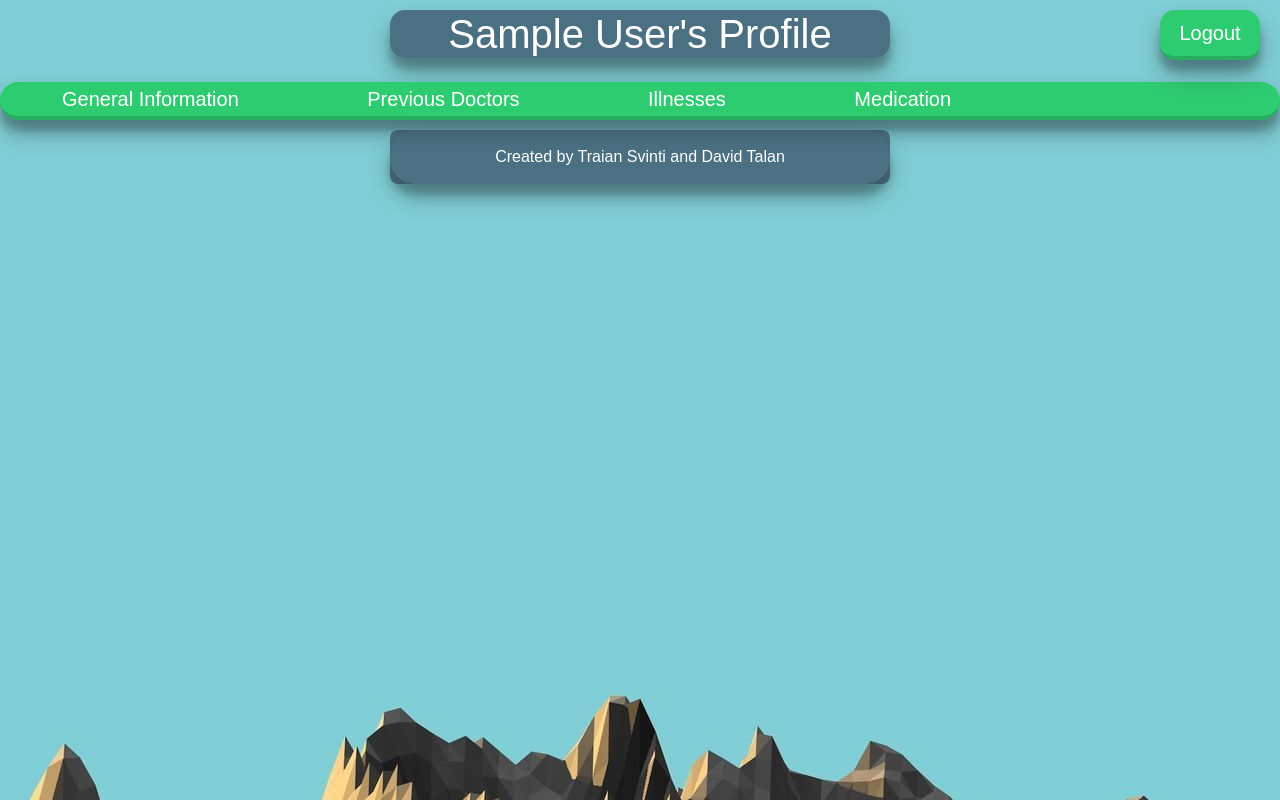
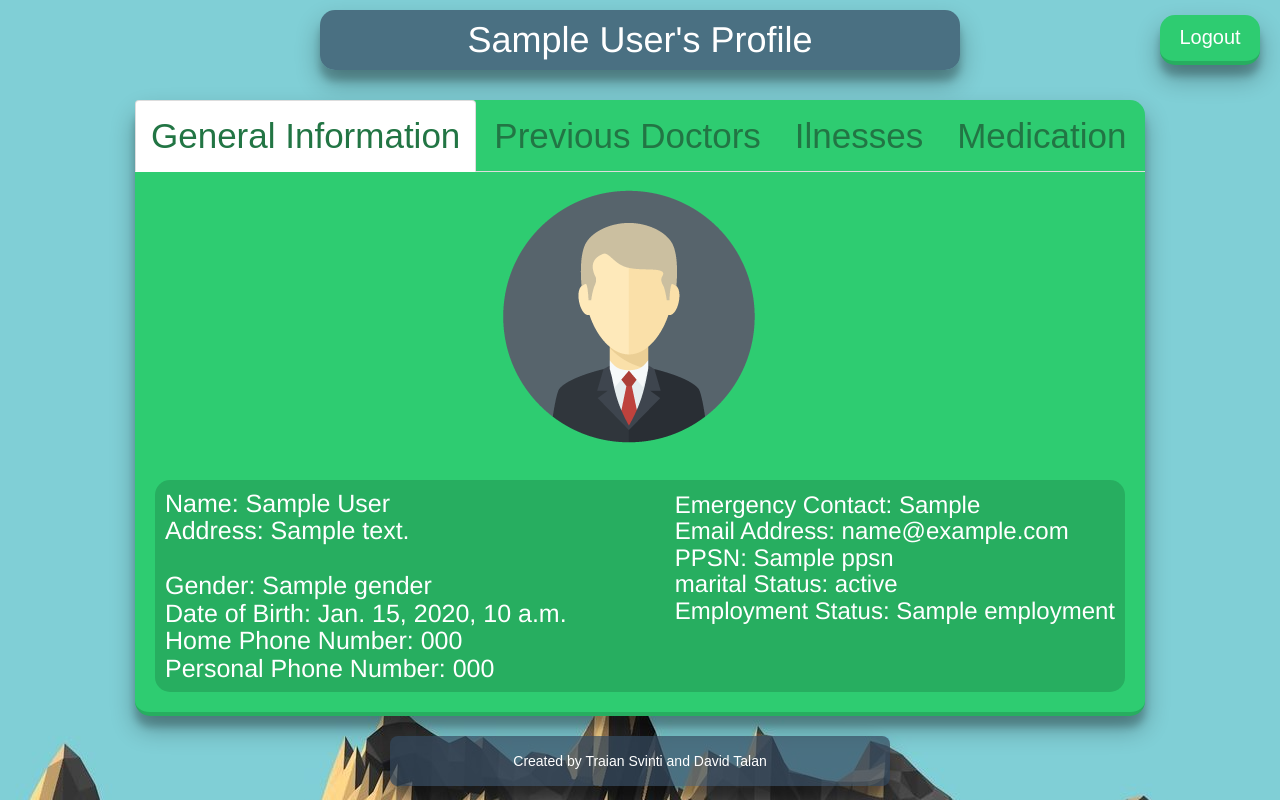
Before and after one commit to svintit/Healthcare-Record-Application-Implementing-Blockchain, a Django app: template code/medicalDatabase/personalInfo/templates/personalInfo/details.html in a window 1280 px wide. Run offline with Django 3.2, Linux system fonts and the light colour scheme; the template is opened without the code that fills it: most values are stand-ins (such as "Sample title", 1, 10 or a date in 2020); some libraries are stand-ins or nearby versions.

Commit message:
Progress on UI

```diff
--- a/code/medicalDatabase/personalInfo/static/personalInfo/main.css
+++ b/code/medicalDatabase/personalInfo/static/personalInfo/main.css
@@ -17,13 +17,48 @@ body {
 
 .container {
     width: 500px;
-    height: 380px;
+    height: auto;
     text-align: center;
     background-color: rgba(52,73,94,0.7);
     border-radius: 15px;
     margin: 0 auto;
     margin-top: 150px;
 
+}
+
+.textcontainer {
+    font-size: 25px;
+    margin-left: 20px;
+    margin-bottom: 20px;
+    height: auto;
+    width: 970px;
+    background-color: #27AE60;
+    border-radius: 15px;
+    padding: 10px;
+}
+
+.photocontainer {
+    font-size: 25px;
+    margin-left: 20px;
+    margin-bottom: 20px;
+    height: auto;
+    width: 310px;
+    background-color: #27AE60;
+    border-radius: 15px;
+    padding: 10px;
+
+}
+
+.patientcontainer {
+    width: 1010px;
+    height: auto;
+    text-align: left;
+    background-color: #27AE60;
+    border-radius: 15px;
+    margin: 0 auto;
+    margin-top: 10px;
+    color: #fff;
+    border-bottom: 4px solid #27AE60;
 }
 .z-depth-3 {
     -webkit-box-shadow: 0 11px 7px 0 rgba(0,0,0,0.19),0 13px 25px 0 rgba(0,0,0,0.3);
@@ -76,7 +111,7 @@ body {
 }
 
 /* Style the buttons that are used to open the tab content */
-.tab button {
+.tabbutton {
     font-family: sans-serif;
     background-color: inherit;
     border: none;
@@ -89,12 +124,12 @@ body {
 }
 
 /* Change background color of buttons on hover */
-.tab button:hover {
+.tabbutton:hover {
     background-color: #27AE60;
 }
 
 /* Create an active/current tablink class */
-.tab button.active {
+.tabbutton.active {
     background-color: #ccc;
 }
 
@@ -179,7 +214,7 @@ input[type=password] {
 .logoutbtn {
     font-size: 20px;
     margin-right: 20px;
-    margin-top: -18px;
+    margin-top: -55px;
     float: right;
     height: 50px;
     width: 100px;
@@ -239,6 +274,7 @@ h1 {
     width: 500px;
     text-align: center;
     margin: 10px auto;
+    margin-top: 20px;
     border-radius: 25px;
 }
 
--- a/code/medicalDatabase/personalInfo/templates/personalInfo/details.html
+++ b/code/medicalDatabase/personalInfo/templates/personalInfo/details.html
@@ -5,66 +5,98 @@
 <html>
 	<head>
 		<title>Patient Profile</title>
-      <link rel="stylesheet" href= "https://maxcdn.bootstrapcdn.com/bootstrap/4.0.0/css/bootstrap.min.css">
 		<meta charset="utf-8">
 	  <meta name="viewport" content="width=device-width, initial-scale=1">
-	  <script src="https://ajax.googleapis.com/ajax/libs/jquery/3.3.1/jquery.min.js"></script>
 		<meta charset="UTF-8">
 		<meta name="viewport" content="width-device-width, initial-src"/>
 
 		<link rel="stylesheet" href="{% static 'personalInfo/main.css' %}">
+		<link rel="stylesheet" href="https://maxcdn.bootstrapcdn.com/bootstrap/3.3.7/css/bootstrap.min.css">
+
+  		<script src="https://ajax.googleapis.com/ajax/libs/jquery/3.3.1/jquery.min.js"></script>
+  		<script src="https://maxcdn.bootstrapcdn.com/bootstrap/3.3.7/js/bootstrap.min.js"></script>
 
 	</head>
 	<body>
 		<header>
-			<h1> {{ userprofile.fullName }}'s Profile </h1>
-			<div>
+			<h1 class="center" style="color: #fff; margin-top: 10px;"> {{ userprofile.fullName }}'s Profile </h1>
+		</header>
+
 		<button onclick = "location.href = 'http://127.0.0.1:8000/accounts/logout/';" class = "logoutbtn z-depth-3"> Logout </button>
-		</header>
 		<br>
 
-		<div class="tab z-depth-3">
-		  <button class="tablinks" onclick="openRecord(rec, 'GeneralInfo')">General Information</button>
-		  <button class="tablinks" onclick="openRecord(rec, 'PreviousDoctors')">Previous Doctors</button>
-		  <button class="tablinks" onclick="openRecord(rec, 'Illness')">Illnesses</button>
-		  <button class="tablinks" onclick="openRecord(rec, 'Medication')">Medication</button>
+		<div class="patientcontainer z-depth-3" style= "background-color: #2ECC71;">
+			  <ul class="nav nav-tabs">
+			    <li class="active"><a data-toggle="tab" href="#home" style= "color: #227544; font-size: 35px;">General Information</a></li>
+			    <li><a data-toggle="tab" href="#menu1"  style= "color: #227544; font-size: 35px;" >Previous Doctors</a></li>
+			    <li><a data-toggle="tab" href="#menu2"  style= "color: #227544; font-size: 35px;">Ilnesses</a></li>
+			    <li><a data-toggle="tab" href="#menu3"  style= "color: #227544; font-size: 35px;">Medication</a></li>
+			  </ul>
 
+			  <div class="tab-content">
+			    <div id="home" class="tab-pane fade in active">
+			    	<div style = "margin-left: 350px;">
+						<img src="../../static/personalInfo/man.png"/>
+					</div>
+
+			    	<div>
+				    	<h3 class="textcontainer">
+					      	Name: {{ userprofile.fullName }} <br>
+							Address: {{ userprofile.address }} <br><br>
+							Gender: {{ userprofile.gender }} <br>
+							Date of Birth: {{ userprofile.dob }} <br>
+							Home Phone Number: {{ userprofile.homePhone }} <br>
+							Personal Phone Number: {{ userprofile.personalPhone }}<br>
+						</h3>
 
 					</div>
 
-<!-- Tab content -->
-		<div id="GeneralInfo" class="tabcontent">
-		  <h3>General Information</h3>
-		  <div class="patientDetailsContainer z-depth-3">
-
-			Name: {{ generalInfo.fullName }} <br>
-			Address: {{ generalInfo.address }} <br>
-			Gender: {{ generalInfo.gender }} <br>
-			Date of Birth: {{ generalInfo.dob }} <br>
-			Home Phone Number: {{ generalInfo.homePhone }} <br>
-			Personal Phone Number: {{ generalInfo.personalPhone }} <br>
-			Emergency Contact: {{ generalInfo.emergencyContact }} <br>
-			Email Address: {{ generalInfo.email }} <br>
-			PPSN: {{ generalInfo.ppsn }} <br>
-			marital Status: {{ generalInfo.maritalStatus }} <br>
-			Employment Status: {{ generalInfo.employment }} <br>
-
+					<div style = "float: right; margin-top: -240px; margin-right: 30px;">
+						<h3>
+							Emergency Contact: {{ userprofile.emergencyContact }}<br>
+							Email Address: {{ userprofile.email }} <br>
+							PPSN: {{ userprofile.ppsn }}  <br>
+							marital Status: {{ userprofile.maritalStatus }} <br>
+							Employment Status: {{ userprofile.employment }} <br>
+						</h3>
 					</div>
 			    </div>
 
-		<div id="PreviousDoctors" class="tabcontent">
-		  <h3>Previous Doctors</h3>
+			    <div id="menu1" class="tab-pane fade">
 
+			    	<h2 class="photocontainer">
+			    		<img src="../../static/personalInfo/anas.png" height="290"; width="290"/>
+			    	</h2>
+
+			    	<h2 class="textcontainer" style="margin-top: -320px; margin-left: 350px; width: 640px;">
+			    		Name: {{ userprofile.fullName }} <br> <br>
+			    		Phone Number: {{ userprofile.personalPhone }}<br> <br>
+			    		Email Address: {{ userprofile.email }} <br> <br>
+
+			    	</h2>
+
+
+			      <h2 type="button"  href= "" class="btn btn-success z-depth-3" style="font-size: 35px; border-radius: 50%; width: 60px; height: 60px; margin: 20px; margin-top: 110px;">+</h2>
 			    </div>
-
-		<div id="Illness" class="tabcontent">
-		  <h3>Illnesses</h3>
-		  <p>Current Illnesses</p>
+			    <div id="menu2" class="tab-pane fade">
+			      <h3 class="textcontainer" style="font-size: 30px;">
+			      	List of known Ilnesses/Conditions:
+			      </h3>
+			       <h3 class="textcontainer" style="font-size: 30px;">
+			      	{{ userprofile.conditions }}
+			      	....
+			      </h3>
 			    </div>
-
-		<div id="Medication" class="tabcontent">
-		  <h3>Medication</h3>
-		  <p>Current Medication</p>
+			    <div id="menu3" class="tab-pane fade">
+			      <h3 class="textcontainer" style="font-size: 30px;">
+			      	List of medication prescribed to patient:
+			      </h3>
+			       <h3 class="textcontainer" style="font-size: 30px;">
+			      	{{ userprofile.medication }}
+			      	....
+			      </h3>
+			    </div>
+			  </div>
 			</div>
 
 
```
Also changed, not shown: code/medicalDatabase/personalInfo/static/personalInfo/anas.png (added). Lines whose indentation alone changed are shown as unchanged.
